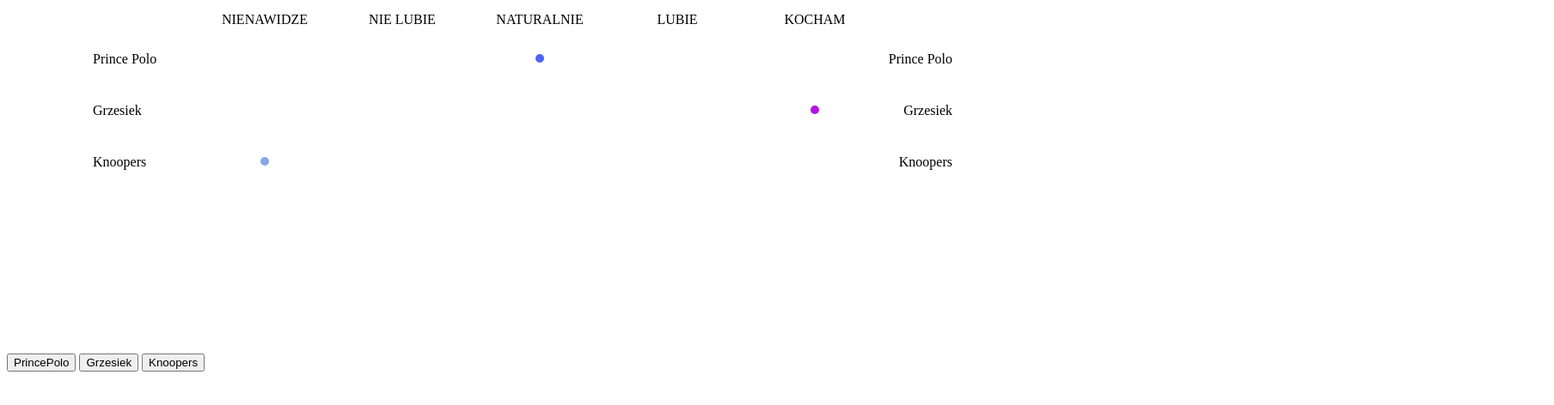
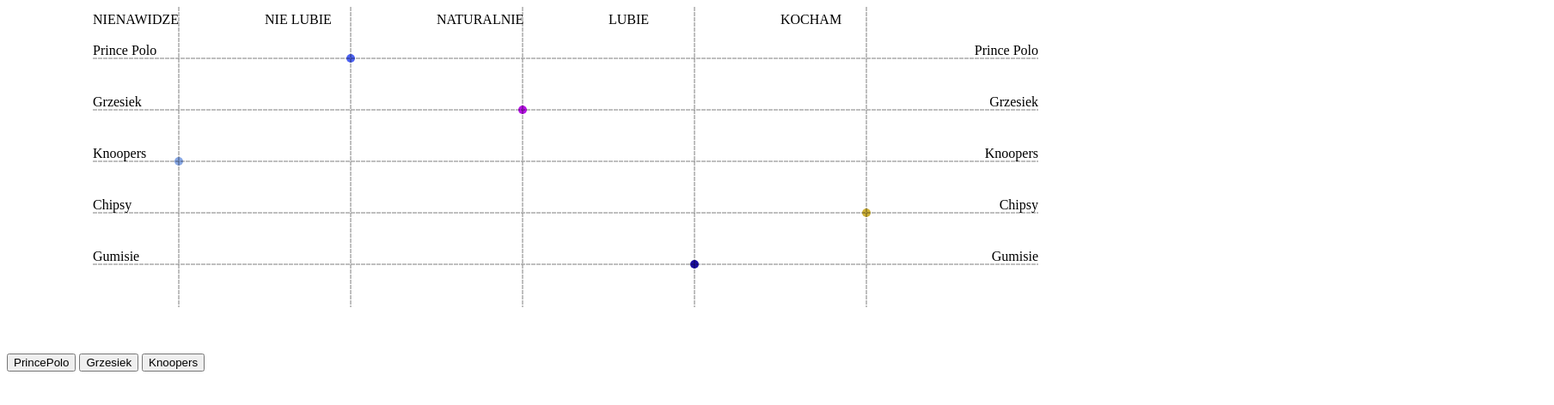
Before and after one commit to Kamilplhh/chartJs, a plain HTML site: page index.html in a window 1280 px wide. Shown: the whole page at 86% size, 1808 px wide, since content can reach past the window. Drawn offline with nearby package versions, Linux system fonts and the light colour scheme.

Commit message:
feat: drawing canvas lines

```diff
--- a/index.html
+++ b/index.html
@@ -1,5 +1,6 @@
 <!DOCTYPE html>
 <html>
+
 <head>
     <title>Wykres Likert Scale</title>
     <script src="https://d3js.org/d3.v7.min.js"></script>
@@ -8,13 +9,21 @@
         .likertChart {
             padding-left: 100px;
         }
+        canvas {
+            position: absolute;
+            padding-left: 100px;
+            opacity: 0.5;
+        }
     </style>
 </head>
+
 <body>
+    <canvas id="canvas" width="1400" height="400"></canvas>
     <div class="likertChart" id="likertChart"></div>
-    <script src="script.js"></script>
     <button id="i1">PrincePolo</button>
     <button id="i2">Grzesiek</button>
     <button id="i3">Knoopers</button>
+    <script src="script.js"></script>
 </body>
+
 </html>
--- a/script.js
+++ b/script.js
@@ -1,7 +1,12 @@
+const canvas = document.getElementById('canvas');
+const ctx = canvas.getContext('2d');
+
 let data = [
-    { product: "Prince Polo", rating: 2, height: 60, id: "i1" },
-    { product: "Grzesiek", rating: 4, height: 120, id: "i2" },
-    { product: "Knoopers", rating: 0, height: 180, id: "i3" }
+    { product: "Prince Polo", rating: 1, height: 50, id: "i1" },
+    { product: "Grzesiek", rating: 2, height: 110, id: "i2" },
+    { product: "Knoopers", rating: 0, height: 170, id: "i3" },
+    { product: "Chipsy", rating: 4, height: 230, id: "i4" },
+    { product: "Gumisie", rating: 3, height: 290, id: "i5" }
 ];
 
 let width = 1200;
@@ -9,12 +14,12 @@ let height = 400;
 let array = ["NIENAWIDZE", "NIE LUBIE", "NATURALNIE", "LUBIE", "KOCHAM"]
 
 let xScale = d3.scaleLinear()
-    .domain([0, 5])
-    .range([0, (width-400)]);
+    .domain([0, 4])
+    .range([0, (width - 400)]);
 
 let svg = d3.select("#likertChart")
     .append("svg")
-    .attr("width", width)
+    .attr("width", 1700)
     .attr("height", height);
 
 svg.selectAll("text.category")
@@ -22,20 +27,20 @@ svg.selectAll("text.category")
     .enter()
     .append("text")
     .text(function (d) { return d; })
-    .attr("x", function (d, i) { return i * ((width - 400) / 5) + 200; })
+    .attr("x", function (d, i) { return i * ((width-400) / 4); })
     .attr("y", 20)
-    .attr("text-anchor", "middle")
+    .attr("text-anchor", "start")
     .attr("class", "category");
 
 svg.selectAll("circle")
     .data(data)
     .enter()
     .append("circle")
-    .attr("cx", function (d) { return xScale(d.rating) + 200; })
-    .attr("cy", function (d) { return d.height; })
+    .attr("cx", function (d) { return xScale(d.rating) + 100; })
+    .attr("cy", function (d) { return d.height + 10; })
     .attr("r", 5)
-    .attr("id", function (d) { return d.id; } )
-    .attr("fill", function() { return "#" + Math.floor(Math.random()*16777215).toString(16); });
+    .attr("id", function (d) { return d.id; })
+    .attr("fill", function () { return "#" + Math.floor(Math.random() * 16777215).toString(16); });
 
 svg.selectAll("text.product-label-left")
     .data(data)
@@ -54,7 +59,7 @@ svg.selectAll("text.product-label-right")
     .append("text")
     .text(function (d) { return d.product; })
     .attr('position', 'absolute')
-    .attr("x", width - 200)
+    .attr("x", width - 100)
     .attr("y", function (d) { return d.height; })
     .attr("dy", "0.35em")
     .attr("text-anchor", "end")
@@ -62,9 +67,34 @@ svg.selectAll("text.product-label-right")
 
 
 
-    $(document).ready(function(){
-        $("button").click(function(){
-            let id = $(this).attr('id');
-            $('#' + id).toggle();
-        });
-      });
+$(document).ready(function () {
+    test();
+    $("button").click(function () {
+        let id = $(this).attr('id');
+        $('#' + id).toggle();
+    });
+});
+
+function test() {
+    let height = 0;
+    $.each(data, function () {
+        height = height +60;
+        ctx.beginPath();
+        ctx.setLineDash([5, 1]);
+        ctx.moveTo(0, height);
+        ctx.lineTo(1100, height);
+        ctx.stroke();
+    })
+
+    let diff = (width - 400)/(array.length -1);
+    let place = 100;
+    for(let z = 1;z <= array.length; z++){
+        ctx.beginPath();
+        ctx.setLineDash([5, 1]);
+        ctx.moveTo(place, 0);
+        ctx.lineTo(place, height+50);
+        ctx.stroke();
+        place = place + diff;
+        console.log(place);
+    }
+}
```
